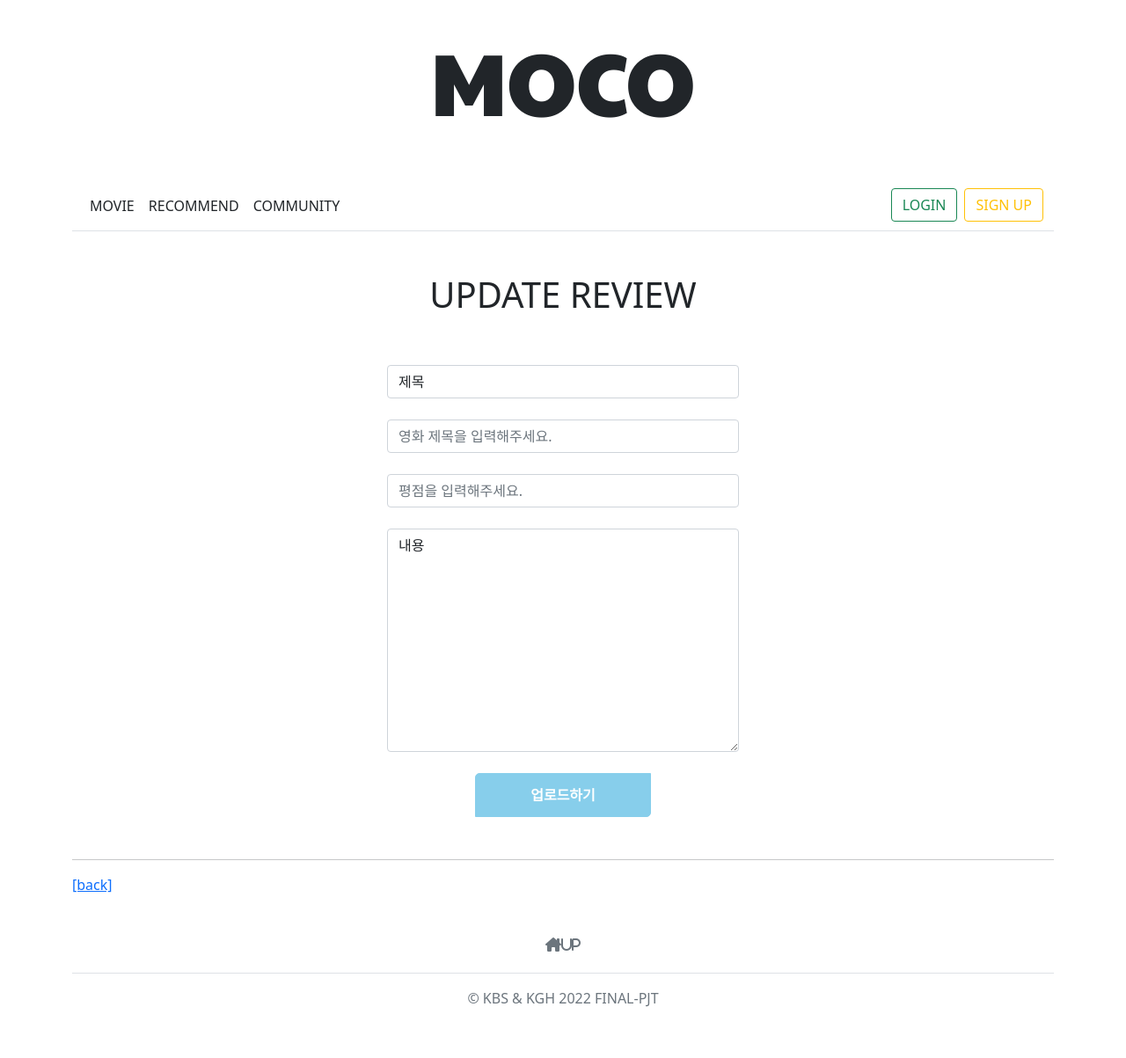
After one commit to gheun0712/MOCO, a Django app: page /community/1/update in a window 1280 px wide. The commit adds this page. Shown: the whole page at 88% size. Run offline with Django 3.2, Linux system fonts and the light colour scheme; data comes from the database, SQL or seed files in the repository; both versions use the stored data as it was after the commit; some libraries are stand-ins or nearby versions.

Commit message:
update 추가

```diff
--- a/community/models.py
+++ b/community/models.py
@@ -4,8 +4,8 @@ from django.conf import settings
 
 class Review(models.Model):
     title = models.CharField(max_length=100)
-    movie_title = models.CharField(max_length=50)
-    rank = models.IntegerField()
+    movie_title = models.CharField(max_length=50, blank=True, null=True)
+    rank = models.IntegerField(blank=True, null=True)
     content = models.TextField()
     created_at = models.DateTimeField(auto_now_add=True)
     updated_at = models.DateTimeField(auto_now=True)
--- a/community/templates/community/detail.html
+++ b/community/templates/community/detail.html
@@ -60,6 +60,10 @@
       <form action="{% url 'community:delete' review.pk %}" method="POST" style="display: inline">
         {% csrf_token %}
         <input type="submit" class="btn btn-outline-danger mt-3" value="삭제">
+      </form>
+      <form action="{% url 'community:update' review.pk %}" method="POST" style="display: inline">
+        {% csrf_token %}
+        <input type="submit" class="btn btn-outline-danger mt-3" value="수정">
       </form>
     {% endif %}
   </div>
--- /dev/null
+++ b/community/templates/community/update.html
@@ -0,0 +1,40 @@
+{% extends 'base.html' %}
+
+{% block content %}
+
+  <style>
+
+    #submit {
+      border-top-left-radius: 5px;
+      border-bottom-right-radius: 5px;
+      width: 200px;
+      height: 50px;
+      border: 1px solid skyblue;
+      background-color: skyblue;
+      color: white;
+    }
+
+  </style>
+
+  <br>
+  <br>
+  <div align="center">
+    <h1>UPDATE REVIEW</h1>
+    <br>
+    <br>
+    <form action="" method="POST">
+      {% csrf_token %}
+      {{ form.title }}
+      <br>
+      {{ form.movie_title }}
+      <br>
+      {{ form.rank }}
+      <br>
+      {{ form.content }}
+      <br>
+      <input id="submit" type="submit" value="업로드하기" class="fw-bold">
+    </form>
+  </div>
+  <hr class="mt-5">
+  <a href="{% url 'community:index' %}">[back]</a>
+{% endblock %}
--- a/community/urls.py
+++ b/community/urls.py
@@ -8,6 +8,7 @@ urlpatterns = [
     path('create/', views.create, name='create'),
     path('<int:review_pk>/', views.detail, name='detail'),
     path('<int:review_pk>/delete', views.delete, name='delete'),
+    path('<int:review_pk>/update', views.update, name='update'),
     path('<int:review_pk>/comments/create/', views.create_comment, name='create_comment'),
     path('<int:review_pk>/comments/<int:comment_pk>/delete', views.delete_comment, name='delete_comment'),
     path('<int:review_pk>/like/', views.like, name='like'),
--- a/community/views.py
+++ b/community/views.py
@@ -30,12 +30,28 @@ def create(request):
     }
     return render(request, 'community/create.html', context)
 
+@require_http_methods(['GET', 'POST'])
+def update(request, review_pk):
+    review = Review.objects.get(pk=review_pk)
+    form = ReviewForm(request.POST, instance=review)
+    if form.is_valid():
+        review = form.save()
+        return redirect('community:detail', review.pk)
+    else:
+        form = ReviewForm(instance=review)
+    context = {
+        'review' : review,
+        'form' : form,
+    }
+    return render(request, 'community/update.html', context)
+
 
 @require_POST
 def delete(request, review_pk):
     review = Review.objects.get(pk=review_pk)
     review.delete()
     return redirect('community:index')
+
 
 @require_GET
 def detail(request, review_pk):
```
Also changed, not shown: accounts/migrations/0001_initial.py, community/migrations/0001_initial.py, db.sqlite3, movies/migrations/0001_initial.py.
